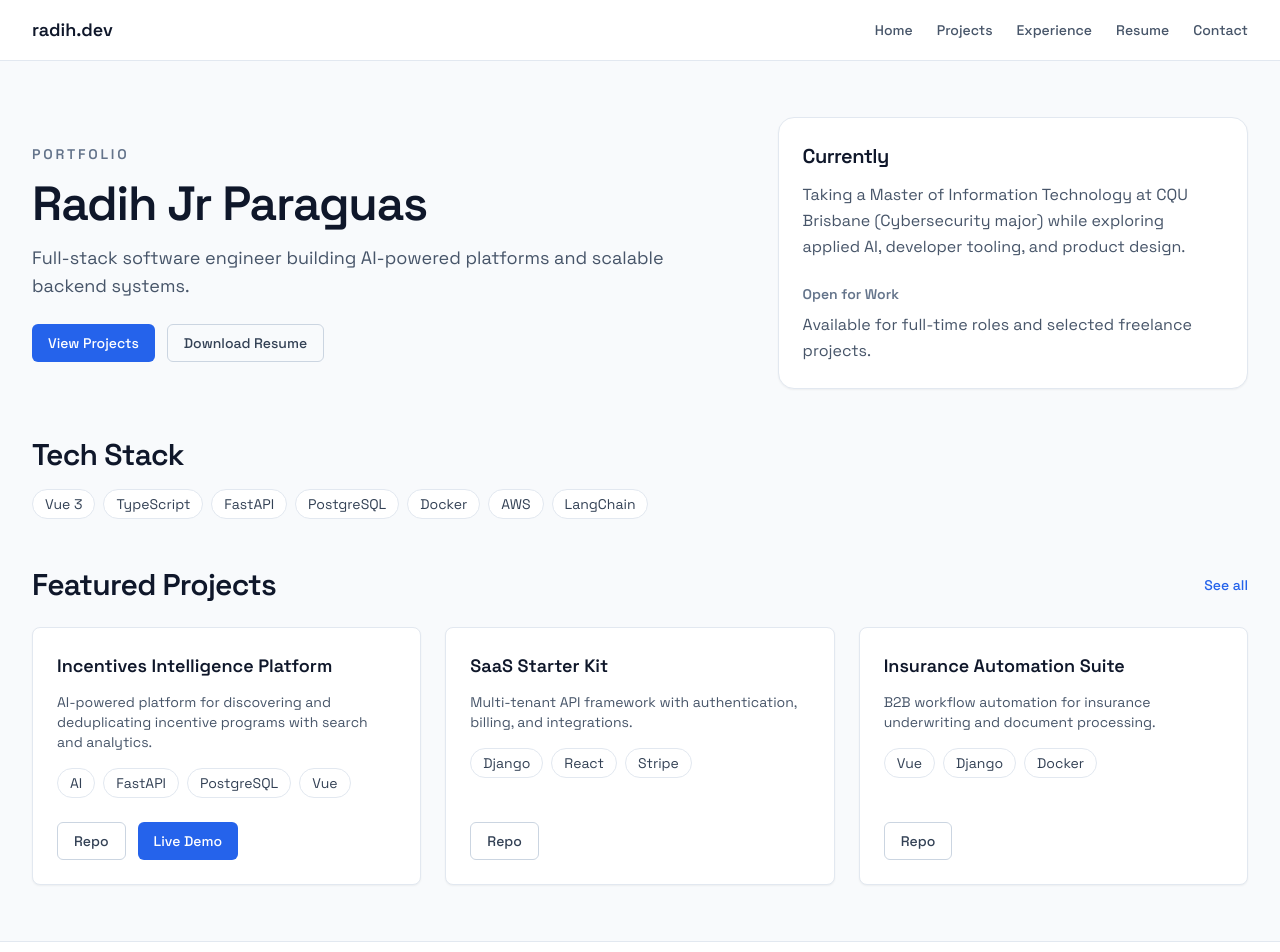
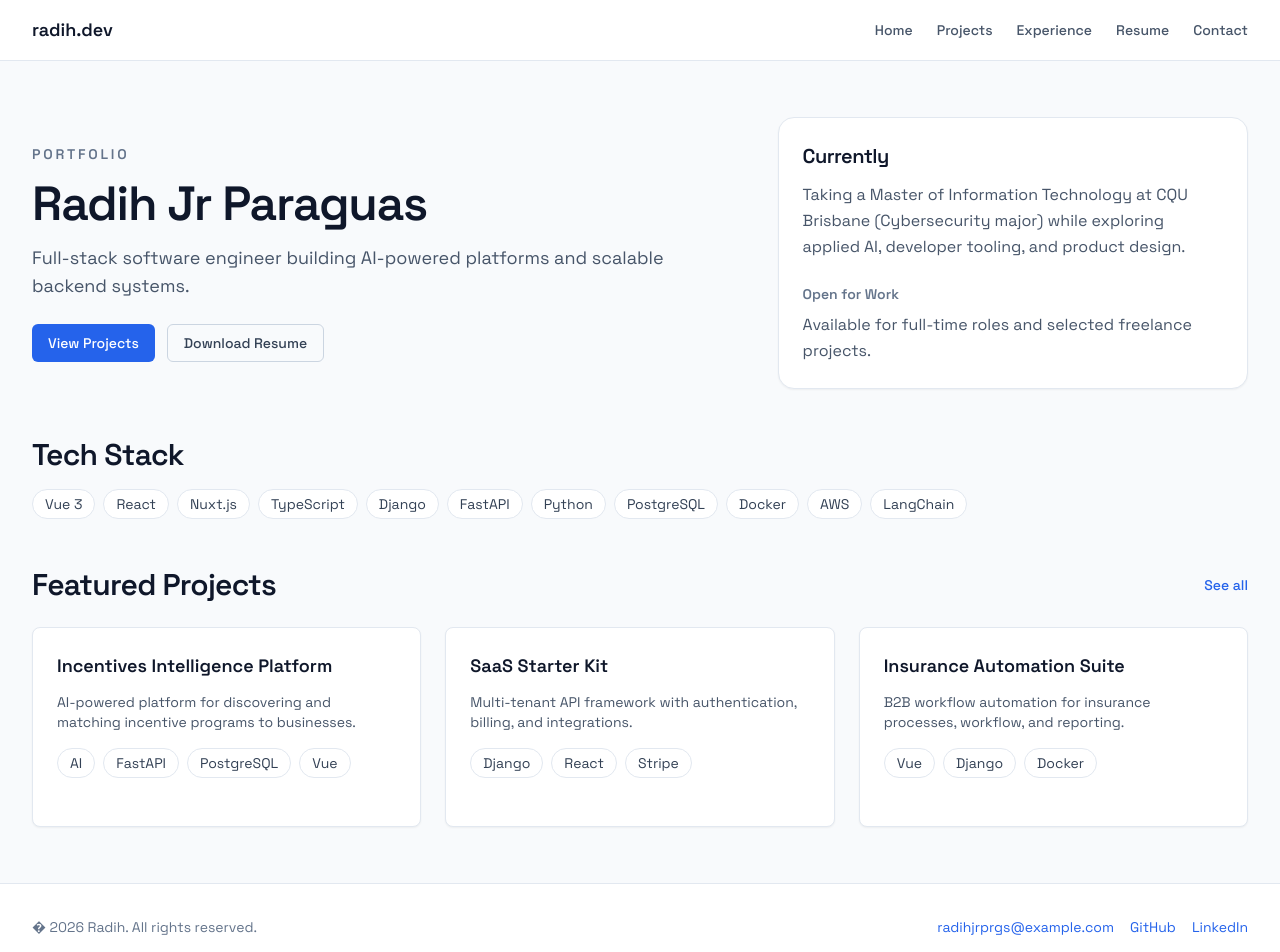
Before and after one commit to bsnman/radih.dev, a Vue app: page / in a window 1280 px wide. Shown: the top 952 px of the page. Built offline with nearby package versions, Linux system fonts and the light colour scheme.

Commit message:
Adjusted experience and added project

```diff
--- a/src/content/projects.json
+++ b/src/content/projects.json
@@ -2,10 +2,10 @@
   {
     "id": "incentives-platform",
     "title": "Incentives Intelligence Platform",
-    "description": "AI-powered platform for discovering and deduplicating incentive programs with search and analytics.",
+    "description": "AI-powered platform for discovering and matching incentive programs to businesses.",
     "tags": ["AI", "FastAPI", "PostgreSQL", "Vue"],
-    "repo": "https://github.com/your-handle/incentives-platform",
-    "demo": "https://demo.example.com",
+    "repo": null,
+    "demo": null,
     "featured": true
   },
   {
@@ -13,17 +13,17 @@
     "title": "SaaS Starter Kit",
     "description": "Multi-tenant API framework with authentication, billing, and integrations.",
     "tags": ["Django", "React", "Stripe"],
-    "repo": "https://github.com/your-handle/saas-starter",
-    "demo": "",
+    "repo": null,
+    "demo": null,
     "featured": true
   },
   {
     "id": "insurance-automation",
     "title": "Insurance Automation Suite",
-    "description": "B2B workflow automation for insurance underwriting and document processing.",
+    "description": "B2B workflow automation for insurance processes, workflow, and reporting.",
     "tags": ["Vue", "Django", "Docker"],
-    "repo": "https://github.com/your-handle/insurance-automation",
-    "demo": "",
+    "repo": null,
+    "demo": null,
     "featured": true
   },
   {
@@ -31,8 +31,8 @@
     "title": "VR Audio Toolkit",
     "description": "Desktop app for node-based sound effect processing across multi-channel outputs.",
     "tags": ["Electron", "React", "Node.js"],
-    "repo": "https://github.com/your-handle/vr-audio-toolkit",
-    "demo": "",
+    "repo": null,
+    "demo": null,
     "featured": false
   },
   {
@@ -40,8 +40,8 @@
     "title": "Sharpen Health PWA",
     "description": "Progressive web app with health tracking, reminders, and offline support.",
     "tags": ["PWA", "Vue", "Firebase"],
-    "repo": "https://github.com/your-handle/sharpen-pwa",
-    "demo": "",
+    "repo": null,
+    "demo": null,
     "featured": false
   }
 ]
--- a/src/content/work-experience.md
+++ b/src/content/work-experience.md
@@ -1,4 +1,5 @@
 ### Software Engineer, Construction Technology Institute (CTI)
+
 **Mar 2025 - Jan 2026**
 
 - Built and maintained full-stack features for an AI-driven incentives intelligence platform.
@@ -6,13 +7,33 @@
 - Improved background pipeline throughput by tuning Celery and Redis.
 
 ### Software Engineer, Emapta Versatile Services Inc.
+
 **Jun 2021 - Jun 2024**
 
 - Led multiple client and internal projects, mentoring junior developers.
 - Designed scalable databases and implemented CI/CD pipelines.
 - Worked across Django, Vue, React, and Docker-based deployments.
 
+#### Dedomainia
+
+- Developed backend APIs with Django REST Framework and built dynamic front-end components using Vue.js and HTMX.
+- Designed and optimized database schemas in MariaDB and PostgreSQL, and architected multi-tenant support for scalable SaaS deployment.
+- Implemented features that automated insurance processes, improving efficiency for B2B clients.
+
+#### Boilerplate
+
+- Developed reusable API components and authentication modules, and implemented third-party integrations for payments, authentication,
+  and notifications.
+- Set up CI/CD pipelines using GitHub Actions for automated testing and deployment, ensuring high code
+  quality and faster release cycles for a multi-tenant API framework for SaaS applications.
+
+#### Actronika
+
+- Developed a desktop application with React and Electron, integrating Stripe for payments and Firebase for authentication.
+- Managed asset storage and synchronization across devices using Google Storage, enhancing the user experience for a VR Gear sound effect modification tool.
+
 ### Front End Developer, Mynd Consulting
+
 **Apr 2017 - Jun 2021**
 
 - Built responsive web apps and CMS modules with Vue.js.
--- a/src/pages/Home.vue
+++ b/src/pages/Home.vue
@@ -15,8 +15,12 @@ const featuredProjects = computed(() => {
 
 const techStack = [
   'Vue 3',
+  'React',
+  'Nuxt.js',
   'TypeScript',
+  'Django',
   'FastAPI',
+  'Python',
   'PostgreSQL',
   'Docker',
   'AWS',
--- a/src/style.css
+++ b/src/style.css
@@ -72,6 +72,25 @@
     border-radius: 9999px;
     background-color: theme('colors.accent');
   }
+
+  .timeline h4 {
+    @apply relative mt-6 pl-3 text-base font-semibold text-slate-700;
+  }
+
+  .timeline h4::before {
+    content: '';
+    position: absolute;
+    left: -28px;
+    top: 0.4rem;
+    width: 0.45rem;
+    height: 0.45rem;
+    border-radius: 9999px;
+    background-color: theme('colors.slate.400');
+  }
+
+  .timeline h4 + ul {
+    @apply mt-2;
+  }
 }
 
 @layer utilities {
```
Also changed, not shown: src/types/project.ts (+7 -7 lines).
